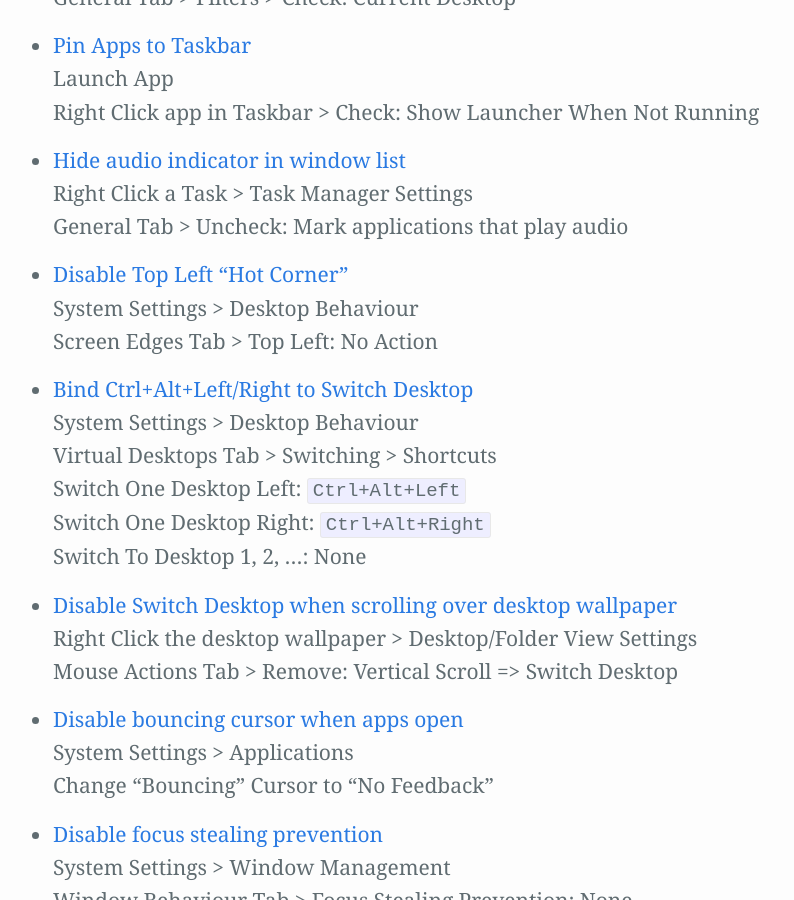
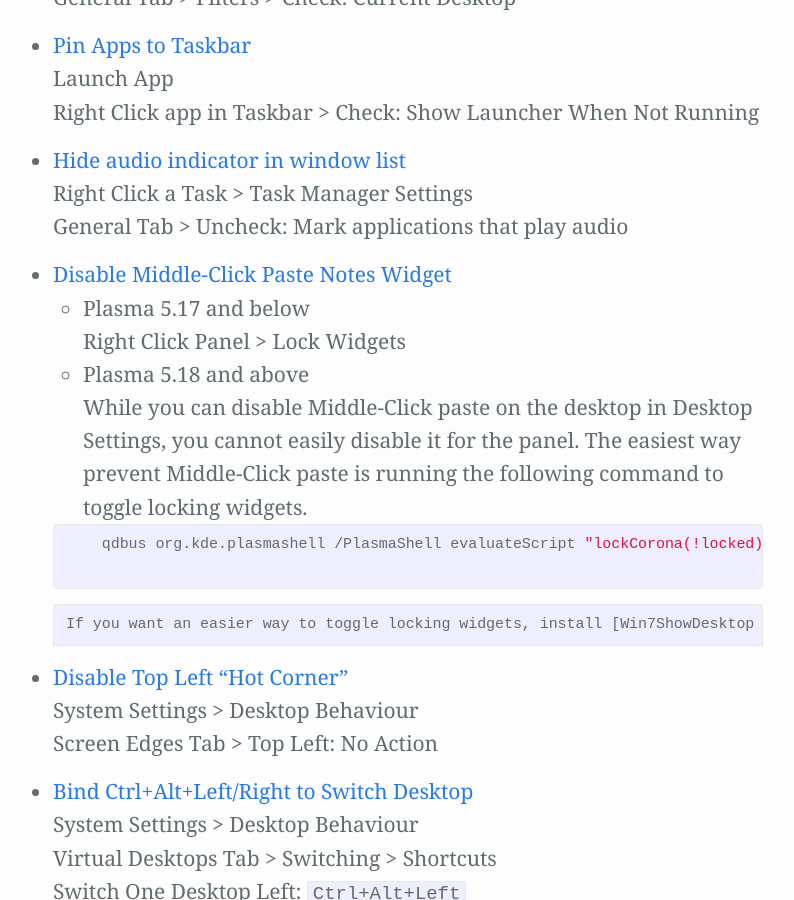
Before and after one commit to Zren/zren.github.io, a Jekyll site: the page built from kde_tips/tips.md, in a window 1280 px wide and 900 px high, scrolled down 1214 px. Shown: the whole window, without its empty margins (247-1041 px from the left). Built offline with Jekyll 4.4.1, drawn with Linux system fonts in a browser that asks for light colours; our own code applies the rules of GitHub Pages for plain Markdown files.

Commit message:
Add tip for locking widgets in plasma 5.18

```diff
--- a/kde_tips/tips.md
+++ b/kde_tips/tips.md
@@ -54,6 +54,17 @@
 {% capture label %}Hide audio indicator in window list{% endcapture %}{% capture contents %}
   Right Click a Task > Task Manager Settings
   General Tab > Uncheck: Mark applications that play audio
+{% endcapture%}{% include tip.html label=label contents=contents %}
+
+{% capture label %}Disable Middle-Click Paste Notes Widget{% endcapture %}{% capture contents %}
+  * Plasma 5.17 and below
+    Right Click Panel > Lock Widgets
+  * Plasma 5.18 and above
+    While you can disable Middle-Click paste on the desktop in Desktop Settings, you cannot easily disable it for the panel. The easiest way prevent Middle-Click paste is running the following command to toggle locking widgets.
+    {% highlight bash %}
+    qdbus org.kde.plasmashell /PlasmaShell evaluateScript "lockCorona(!locked)"
+    {% endhighlight %}
+    If you want an easier way to toggle locking widgets, install [Win7ShowDesktop widget](https://store.kde.org/p/1100895/) which has a "Lock Widgets" toggle in it's right click menu.
 {% endcapture%}{% include tip.html label=label contents=contents %}
 
 {% capture label %}Disable Top Left “Hot Corner”{% endcapture %}{% capture contents %}
```
